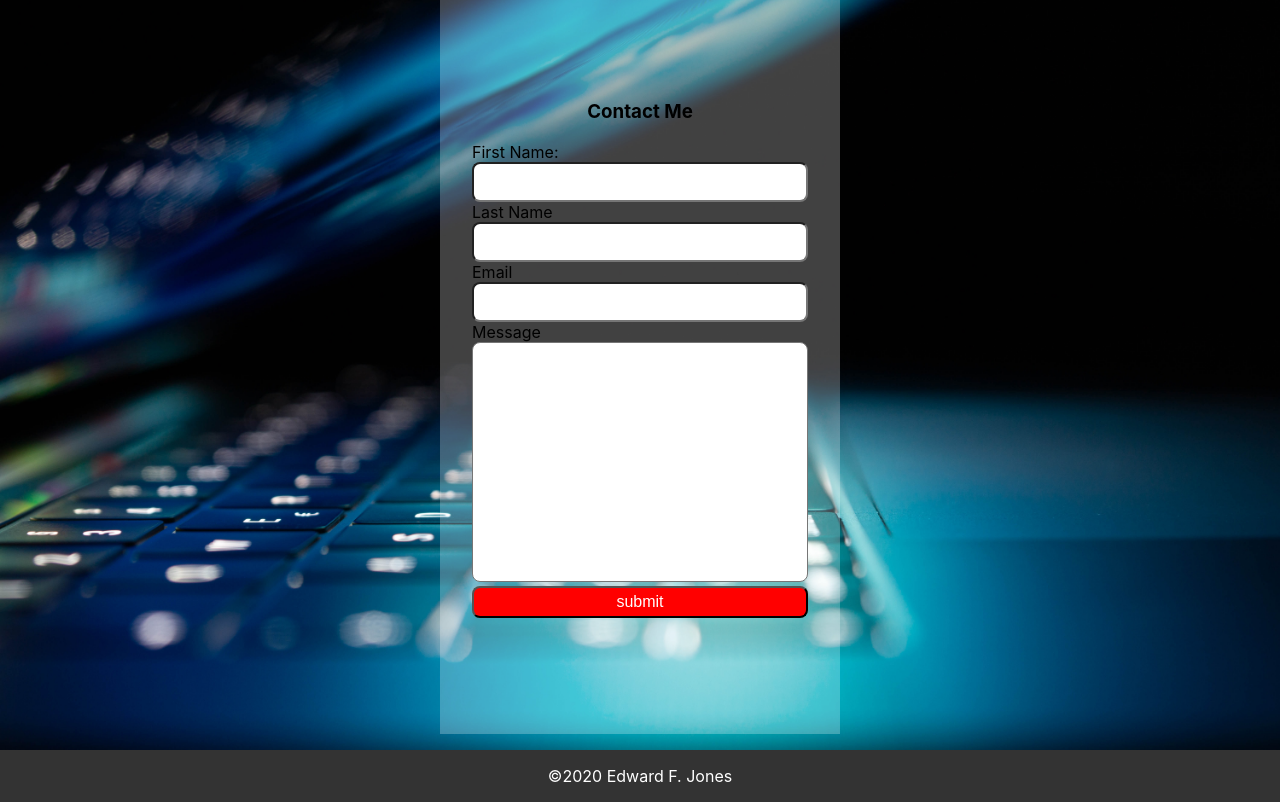
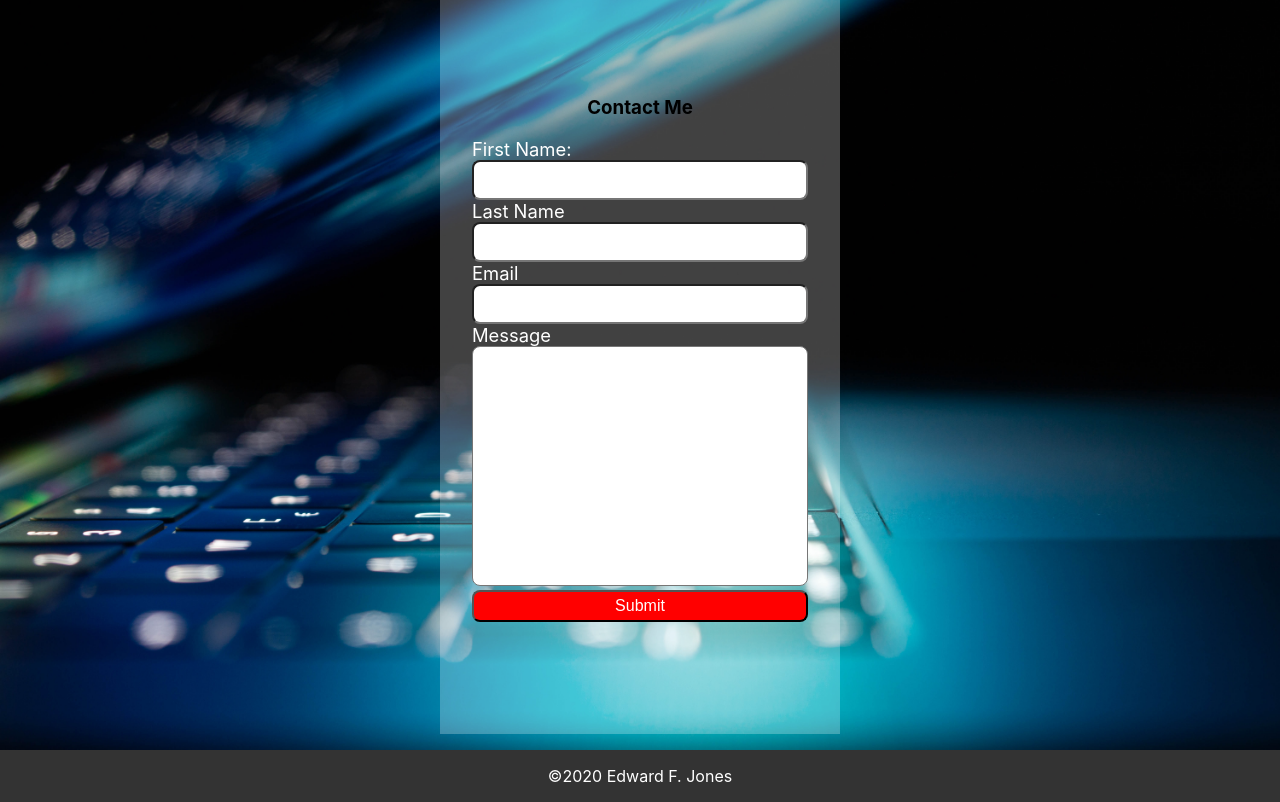
Before and after one commit to ed-f-jones/my-portfolio, a React (Create React App) app: page / in a window 1280 px wide. Shown: the part 1651-2453 px from the top of the page. Built offline with nearby package versions, Linux system fonts and the light colour scheme.

Commit message:
spelling fixes

```diff
--- a/src/App.css
+++ b/src/App.css
@@ -174,6 +174,9 @@ li a:hover {
 }
 label {
   display: block;
+  color: #fff;
+  font-weight: 400;
+  font-size: 1.15rem;
 }
 
 input {
--- a/src/components/Contact.js
+++ b/src/components/Contact.js
@@ -30,7 +30,7 @@ import React from 'react'
                         <textarea id="message"></textarea>
                     </div>
                 </form>
-                <button>submit</button>
+                <button>Submit</button>
             </div>
         </section>
     )
```
